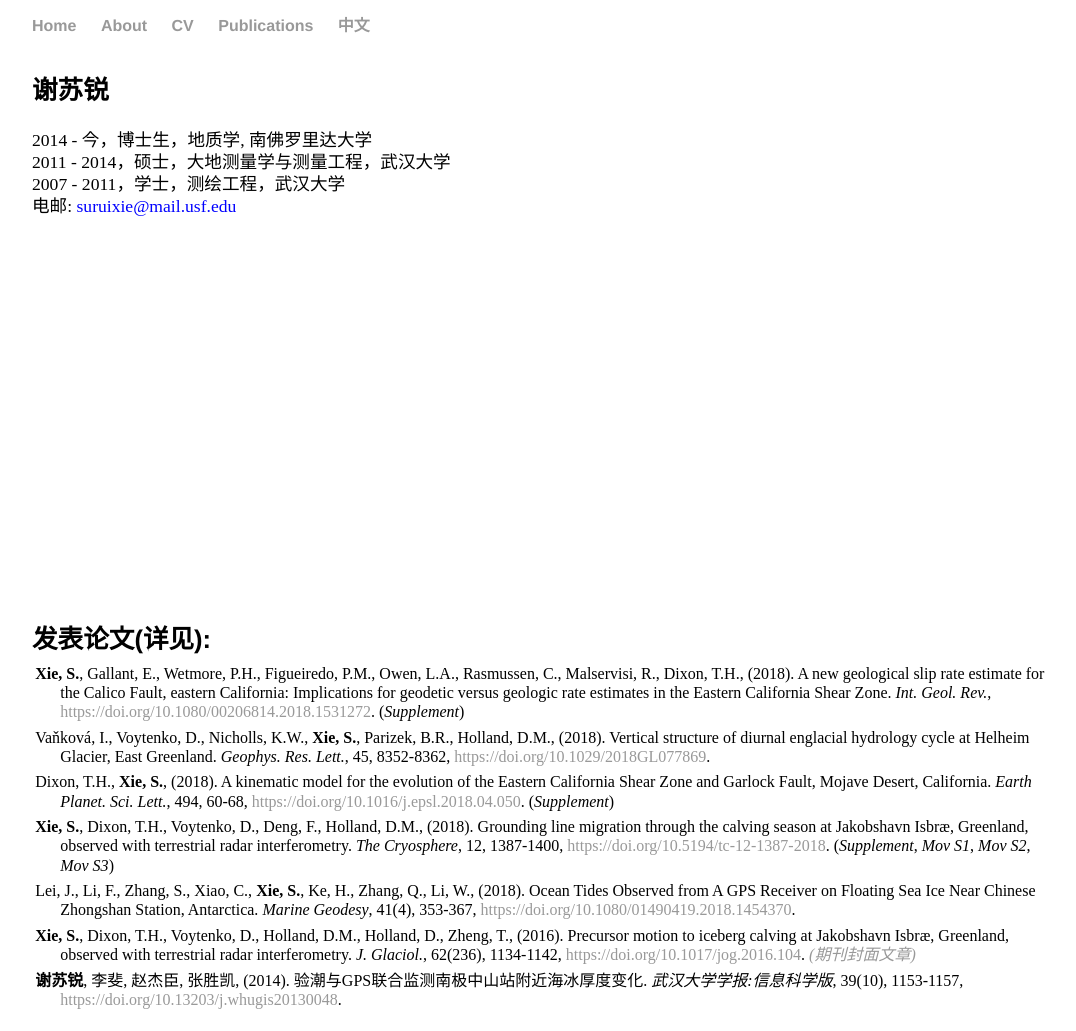
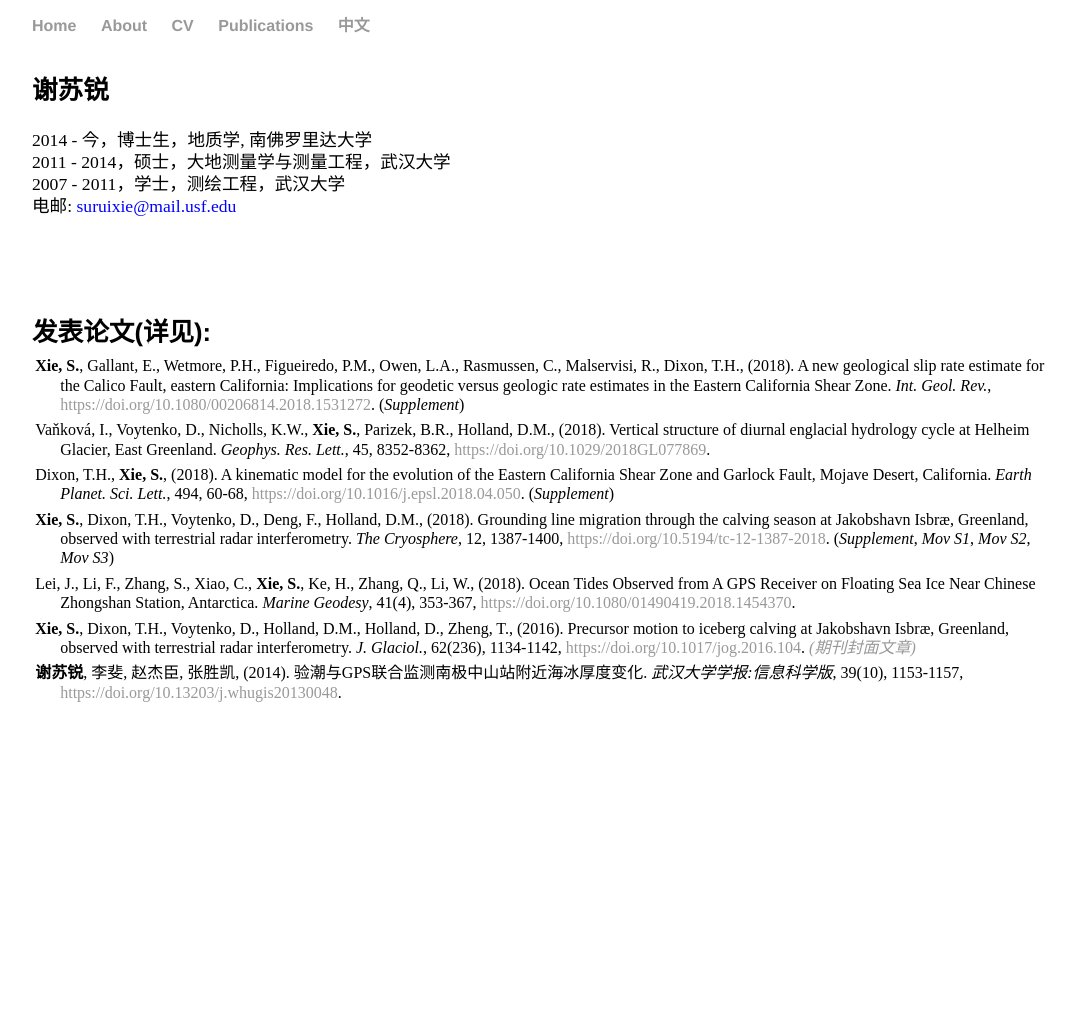
Before and after one commit to suruixie/suruixie.github.io, a Jekyll site: the page built from Chinese/index.html, in a window 1280 px wide. Shown: the whole page, without its empty margins (96-1172 px from the left). Built offline with Jekyll 4.4.1, drawn with Linux system fonts in a browser that asks for light colours; a style sheet for code colours, icons or effects is not loaded; after the commit the page ends 900 px from its top, so only the background shows below that.

Commit message:
Update index.html

```diff
--- a/Chinese/index.html
+++ b/Chinese/index.html
@@ -15,7 +15,7 @@
             </p>
         </div>
 	<div class="sideText">
-		<h4 style="margin-top:20em;margin-bottom:0.2em;">发表论文(详见<a  href="https://scholar.google.com/citations?hl=en&user=kF4StsMAAAAJ&view_op=list_works"><i class="ai ai-google-scholar ai-2x"></i></a>): </h4>
+		<h4 style="margin-top:8em;margin-bottom:0.2em;">发表论文(详见<a  href="https://scholar.google.com/citations?hl=en&user=kF4StsMAAAAJ&view_op=list_works"><i class="ai ai-google-scholar ai-2x"></i></a>): </h4>
 		<p  class="publist" style="font-size:1.0em;">
 			<strong>Xie, S.</strong>, Gallant, E., Wetmore, P.H., Figueiredo, P.M., Owen, L.A., Rasmussen, C., Malservisi, R., Dixon, T.H., (2018). A new geological slip rate estimate for the Calico Fault, eastern California: Implications for geodetic versus geologic rate estimates in the Eastern California Shear Zone. <em>Int. Geol. Rev.</em>, <a href="https://doi.org/10.1080/00206814.2018.1531272">https://doi.org/10.1080/00206814.2018.1531272</a>.  (<em><a href="../files/2018/Xie_2018_IGR_supp.pdf" style="color:#000000;">Supplement</a></em>)<br>
 		<p  class="publist" style="font-size:1.0em;">
```
